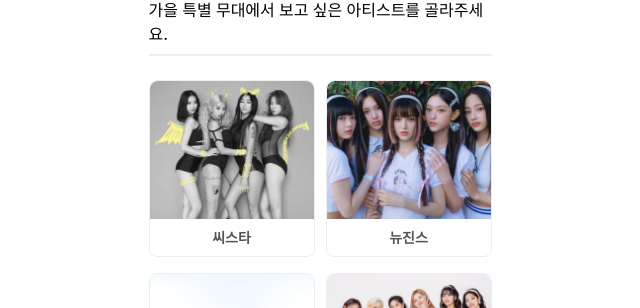
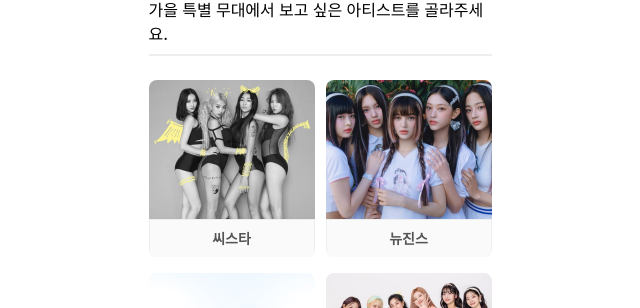
Before and after one commit to star-toy/polling-frontend, a React (Vite) app: page /posts/1 in a window 1280 px wide. Shown: the part 569-877 px from the top of the page, without its empty margins (320-960 px from the left). Built offline with nearby package versions, Linux system fonts and the light colour scheme; a web font is replaced by a local one.

Commit message:
design: 투표 옵션 트랜지션 효과 추가

```diff
--- a/src/pages/post-detail-page.tsx
+++ b/src/pages/post-detail-page.tsx
@@ -12,7 +12,7 @@ const PostDetailPage = () => {
   };
 
   const handlePollOptionClick = (option: PollOption) => {
-    setSelectedPollOption(option);
+    setSelectedPollOption((prevOption) => (prevOption?.id === option.id ? null : option));
   };
 
   return (
@@ -24,7 +24,6 @@ const PostDetailPage = () => {
         </p>
       </div>
       <img src="../../public/images/image(6).png" className="h-[300px] w-full" />
-
       <div className="px-4 pb-[27px] pt-8">
         {/* 카테고리 선택 버튼 그룹 */}
         <div className="mb-6 flex gap-2">
@@ -39,19 +38,19 @@ const PostDetailPage = () => {
             </Button>
           ))}
         </div>
-
         <p className="mb-2 text-body1">가을 특별 무대에서 보고 싶은 아티스트를 골라주세요.</p>
         <div className="mb-6 border border-gray-200" />
-
         {/* 투표 옵션 그리드 */}
         <div className="grid w-[343px] grid-cols-2 gap-x-[11px] gap-y-4">
           {POLL_OPTIONS.map((option) => (
             <Button
               onClick={() => handlePollOptionClick(option)}
-              variant="pollOption"
+              variant="ghost"
               size="pollOption"
               // TODO: 투표 선택 시 내부 콘텐츠가 흔들리는 현상 수정하기 (border 때문인 것 같음)
-              className={`relative flex-col ${selectedPollOption?.id === option.id && 'shadow-custom border-2 border-gray-800'}`}
+              className={`relative flex-col overflow-hidden rounded-lg transition duration-300 ease-in-out ${
+                selectedPollOption?.id === option.id && 'border border-gray-800 shadow-custom'
+              }`}
               key={option.id}
             >
               <img
@@ -59,22 +58,26 @@ const PostDetailPage = () => {
                 alt={option.content}
                 className="h-[140px] w-full object-cover"
               />
-              <div className="bg-white p-2">
+              <div className="w-full rounded-b-lg border border-gray-200 bg-gray-50 px-4 py-2">
                 <span
-                  className={`text-center text-caption1 text-gray-700 ${selectedPollOption?.id === option.id && 'text-black'}`}
+                  className={`flex items-center justify-center text-caption1 transition-colors duration-300 ${
+                    selectedPollOption?.id === option.id ? 'text-black' : 'text-gray-700'
+                  }`}
                 >
                   {option.content}
                 </span>
               </div>
-              {/* 선택된 옵션에 대한 득표율 오버레이 */}
-              {selectedPollOption && (
-                <div className="absolute left-0 top-0 flex h-[140px] w-full items-center justify-center bg-banner-gradient">
-                  <div className="flex flex-col items-center">
-                    <span className="text-caption2 text-gray-50">득표율</span>
-                    <span className="text-subTitle3 text-gray-50">{option.pollingRate}%</span>
-                  </div>
+              {/*전체 옵션에 대한 득표율 오버레이 */}
+              <div
+                className={`absolute left-0 top-0 flex h-[140px] w-full items-center justify-center bg-banner-gradient transition duration-300 ease-in-out ${
+                  selectedPollOption ? 'opacity-100' : 'opacity-0'
+                }`}
+              >
+                <div className="flex flex-col items-center">
+                  <span className="text-caption2 text-gray-50">득표율</span>
+                  <span className="text-subTitle3 text-gray-50">{option.pollingRate}%</span>
                 </div>
-              )}
+              </div>
             </Button>
           ))}
         </div>
```
